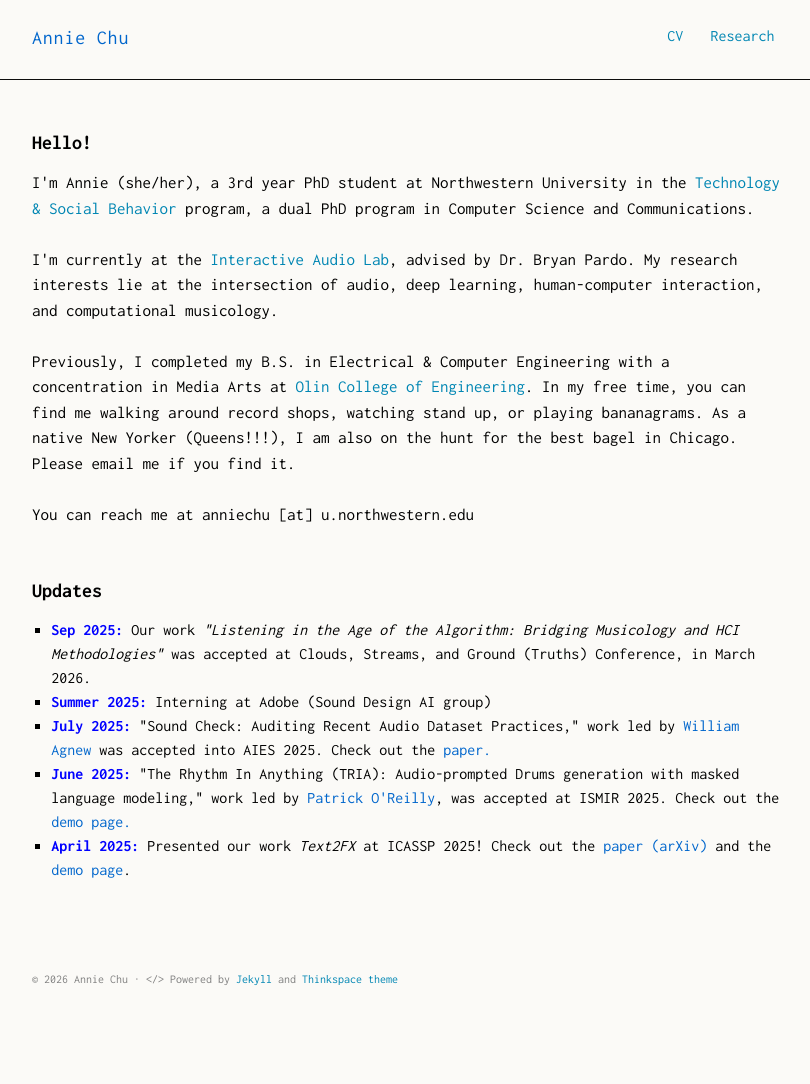
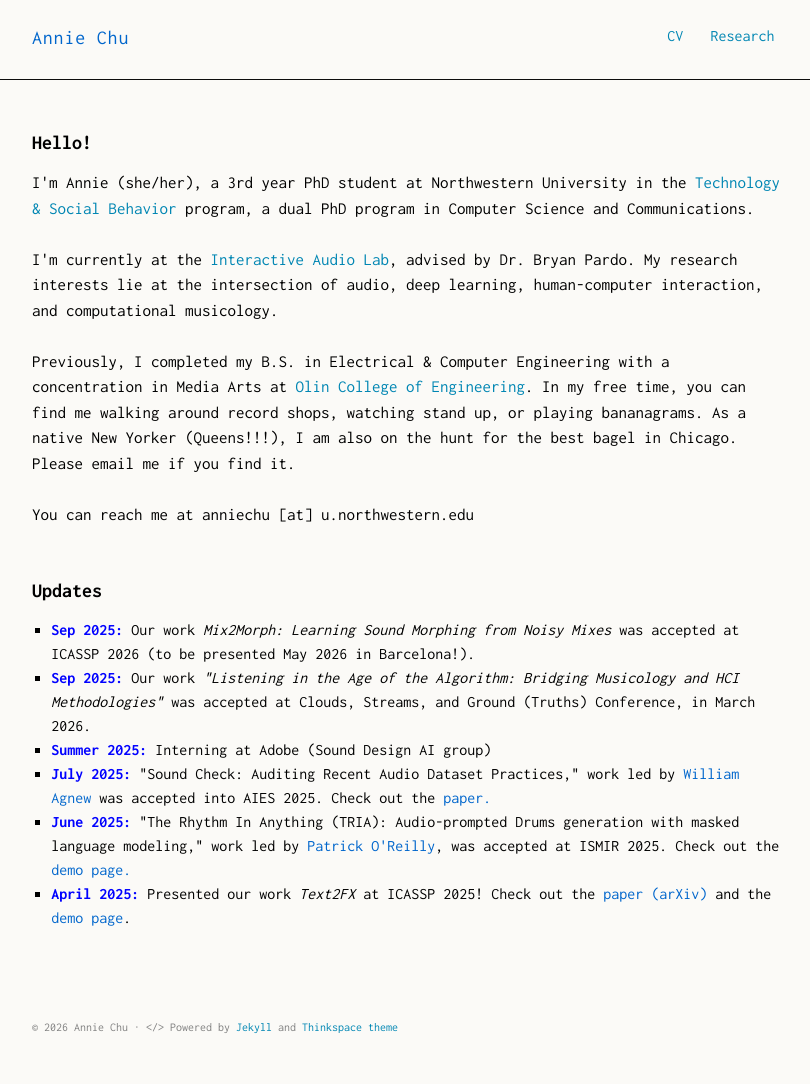
Before and after one commit to anniejchu/anniejchu.github.io, a Jekyll site: the page built from index.md, in a window 1280 px wide. Shown: the whole page, without its empty margins (232-1042 px from the left). Built offline with Jekyll 4.4.1, drawn with Linux system fonts in a browser that asks for light colours; some web fonts are replaced; before the commit the page ends 1036 px from its top, so only the background shows below that.

Commit message:
adding little mix2morph notes

```diff
--- a/index.md
+++ b/index.md
@@ -34,6 +34,10 @@ title: Home
     <ul>
       <li>
         <span style="color: blue;"><strong>Sep 2025:</strong></span>
+        Our work <em>Mix2Morph: Learning Sound Morphing from Noisy Mixes</em> was accepted at ICASSP 2026 (to be presented May 2026 in Barcelona!).
+      </li>
+      <li>
+        <span style="color: blue;"><strong>Sep 2025:</strong></span>
         Our work <em>"Listening in the Age of the Algorithm: Bridging Musicology and HCI Methodologies"</em> was accepted at Clouds, Streams, and Ground (Truths) Conference, in March 2026.
       </li>
       <li>
```
Also changed, not shown: research/index.md (+1 -1 lines).
